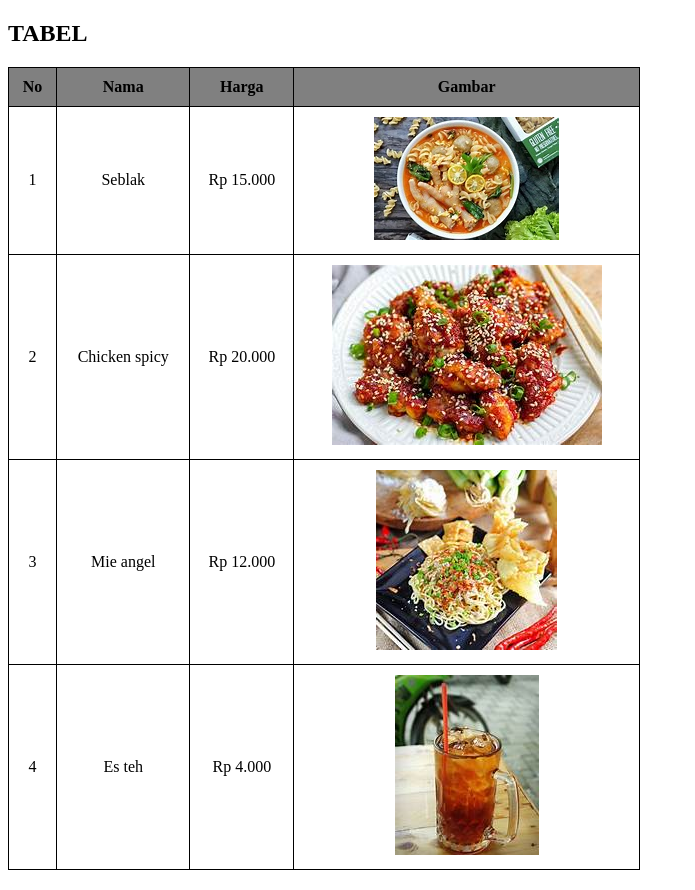
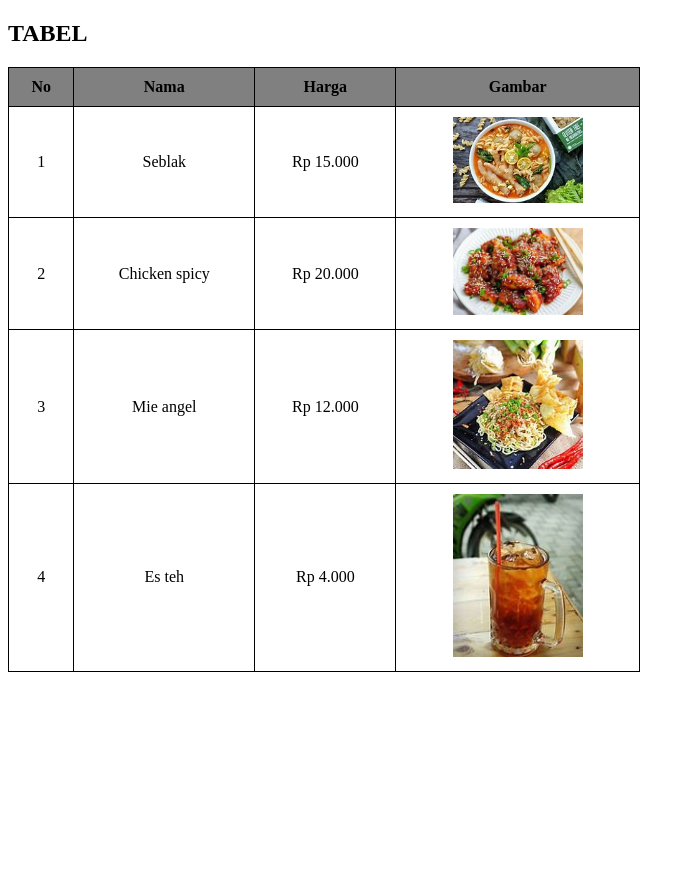
Before and after one commit to keyshanavii/html-activity-3, a plain HTML site: page index.html in a window 1280 px wide. Shown: the whole page, without its empty margins (0-695 px from the left). After the commit the page ends 800 px from the top, so only its background shows below. Drawn offline with Linux system fonts and the light colour scheme.

Commit message:
Initial commit

```diff
--- a/index.html
+++ b/index.html
@@ -38,7 +38,7 @@
           <td>Seblak</td>
           <td>Rp 15.000</td>
           <td>
-            <img src="seblak.jpeg" alt="" />
+            <img src="seblak.jpeg" width="130" />
           </td>
         </tr>
         <tr>
@@ -46,7 +46,7 @@
           <td>Chicken spicy</td>
           <td>Rp 20.000</td>
           <td>
-            <img src="chickenspc.jpeg" alt="" />
+            <img src="chickenspc.jpeg" width="130" />
           </td>
         </tr>
         <tr>
@@ -54,7 +54,7 @@
           <td>Mie angel</td>
           <td>Rp 12.000</td>
           <td>
-            <img src="mieangel.jpeg" alt="" />
+            <img src="mieangel.jpeg" width="130" />
           </td>
         </tr>
         <tr>
@@ -62,7 +62,7 @@
           <td>Es teh</td>
           <td>Rp 4.000</td>
           <td>
-            <img src="esteh.jpeg" alt="" />
+            <img src="esteh.jpeg" width="130" />
           </td>
         </tr>
       </tbody>
```
